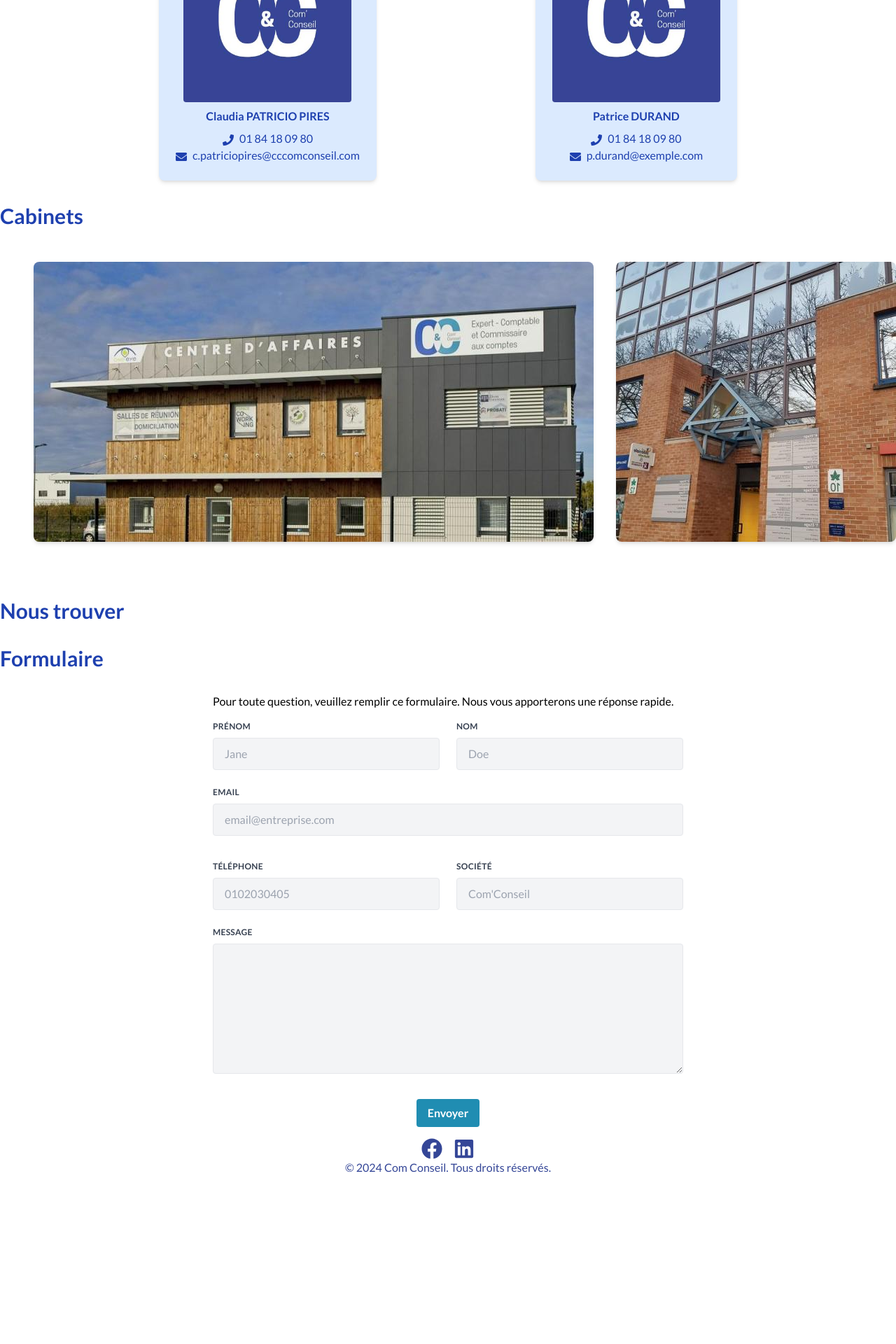
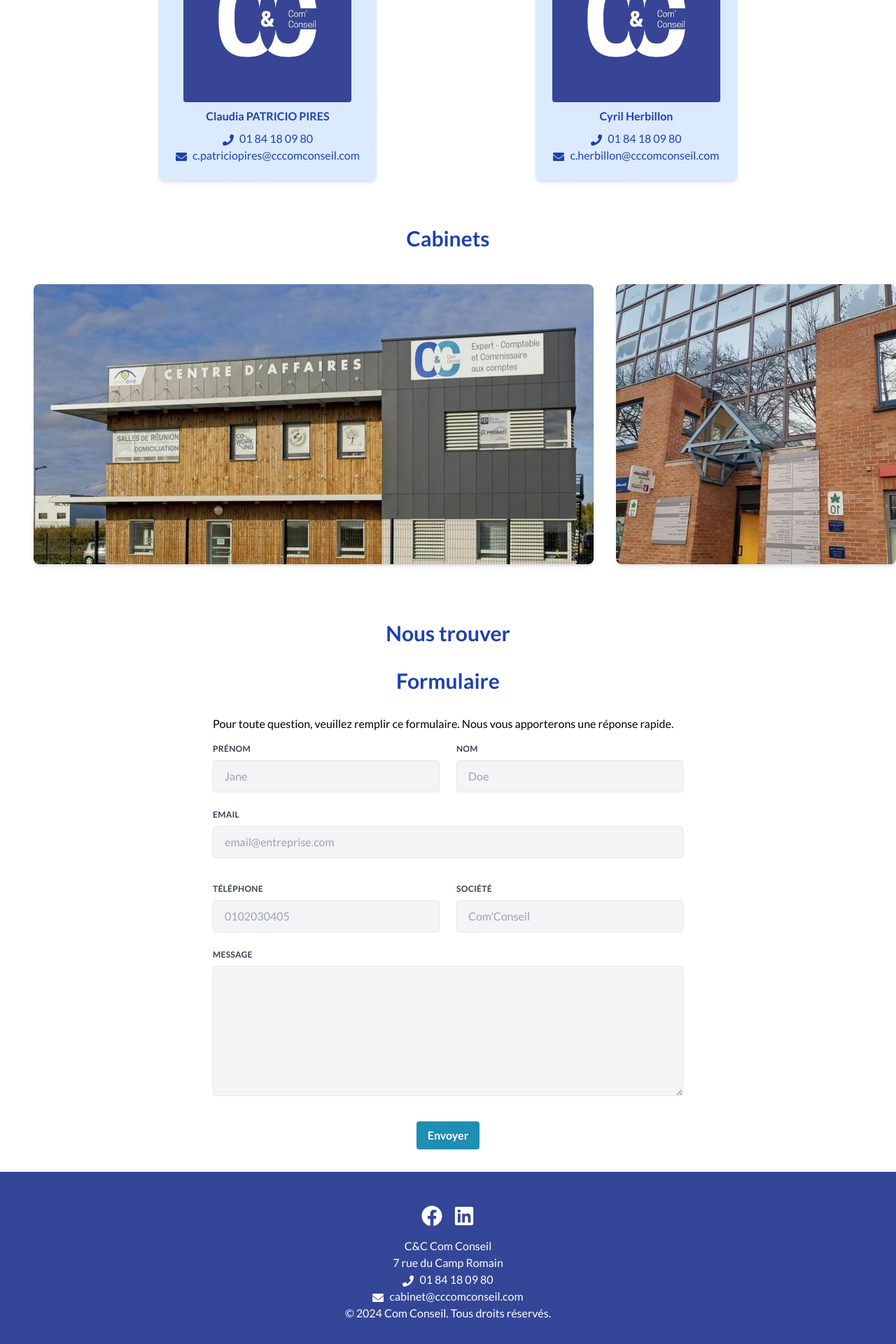
Before and after one commit to AntoineWtz/com-conseil, a React (Create React App) app: page /contact in a window 1280 px wide. Shown: the part 330-2250 px from the top of the page at 70% size. Before the commit the page ends 2026 px from the top, so only its background shows below. Built offline with nearby package versions, Linux system fonts and the light colour scheme.

Commit message:
responsive skills

```diff
--- a/src/layouts/MainLayout.tsx
+++ b/src/layouts/MainLayout.tsx
@@ -1,5 +1,5 @@
 import React from 'react';
-import { FaHome, FaInfoCircle, FaStar, FaTools, FaNewspaper, FaEnvelope, FaUserLock, FaFacebook, FaLinkedin } from 'react-icons/fa';
+import { FaHome, FaInfoCircle, FaStar, FaTools, FaNewspaper, FaEnvelope, FaUserLock, FaFacebook, FaLinkedin, FaPhone } from 'react-icons/fa';
 import { Link } from 'react-router-dom';
 import logo from '../assets/images/com_conseil_logo.png';
 
@@ -39,14 +39,26 @@ const MainLayout: React.FC<{ children: React.ReactNode }> = ({ children }) => {
             <main className="flex-grow">
                 {children}
             </main>
-            <footer className="text-[#344697] p-4 text-center">
-                <div className="flex justify-center space-x-4">
+            <footer className="bg-[#344697] text-white p-8 text-center">
+                <div className="flex justify-center space-x-4 m-4">
                     <a href="https://www.facebook.com/profile.php?id=100057332775141" target="_blank" rel="noreferrer">
                         <FaFacebook className="text-3xl hover:scale-105 duration-200" />
                     </a>
                     <a href="https://www.linkedin.com/company/c-c-com-conseil/" target="_blank" rel="noreferrer">
                         <FaLinkedin className="text-3xl hover:scale-105 duration-200" />
                     </a>
+                </div>
+                <div>
+                    <p>C&C Com Conseil</p>
+                    <p>7 rue du Camp Romain</p>
+                    <div>
+                        <FaPhone className="inline-block mr-2" />
+                        <a href="tel:+330184180980">01 84 18 09 80</a>
+                    </div>
+                    <div>
+                        <FaEnvelope className="inline-block mr-2" />
+                        <a href="mailto:" className="hover:underline">cabinet@cccomconseil.com </a>
+                    </div>
                 </div>
                 <div>&copy; 2024 Com Conseil. Tous droits réservés.</div>
             </footer>
--- a/src/pages/Contact.tsx
+++ b/src/pages/Contact.tsx
@@ -9,8 +9,8 @@ import cabinet2 from '../assets/images/cabinet2.jpg';
 const Contact: React.FC = () => {
     return (
         <MainLayout>
-            <section className="mt-8">
-                <h2 className="text-3xl font-bold text-blue-800">Contactez nos experts</h2>
+            <section className="mt-8 mb-8">
+                <h2 className="text-3xl font-bold text-blue-800 text-center">Contactez nos experts</h2>
                 <div>
                     <div className="flex flex-row justify-evenly items-center mt-8">
                         <div className='flex flex-col items-center bg-blue-100 text-center text-blue-800 p-6 rounded-lg shadow-md'>
@@ -27,30 +27,30 @@ const Contact: React.FC = () => {
                         </div>
                         <div className='flex flex-col items-center bg-blue-100 text-center text-blue-800 p-6 rounded-lg shadow-md'>
                             <img src={logo3} alt="logo" className="w-60 h-60 rounded" />
-                            <h3 className='font-bold m-2'>Patrice DURAND</h3>
+                            <h3 className='font-bold m-2'>Cyril Herbillon</h3>
                             <div>
                                 <FaPhone className="inline-block mr-2" />
                                 <a href="tel:+330184180980">01 84 18 09 80</a>
                             </div>
                             <div>
                                 <FaEnvelope className="inline-block mr-2" />
-                                <a href="mailto:" className="hover:underline">p.durand@exemple.com </a>
+                                <a href="mailto:" className="hover:underline">c.herbillon@cccomconseil.com </a>
                             </div>
                         </div>
                     </div>
                 </div>
-                <h2 className="text-3xl font-bold text-blue-800 mt-8">Cabinets</h2>
+                <h2 className="text-3xl font-bold text-blue-800 mt-16 text-center">Cabinets</h2>
                 <div>
                     <div className='flex flex-row justify-evenly p-8'>
                         <img src={cabinet1} alt="cabinet1" className="m-4 rounded-lg shadow-md" />
                         <img src={cabinet2} alt="cabinet2" className="m-4 rounded-lg shadow-md" />
                     </div>
                 </div>
-                <h2 className="text-3xl font-bold text-blue-800 mt-8">Nous trouver</h2>
+                <h2 className="text-3xl font-bold text-blue-800 mt-8 text-center">Nous trouver</h2>
                 <div>
 
                 </div>
-                <h2 className="text-3xl font-bold text-blue-800 mt-8">Formulaire</h2>
+                <h2 className="text-3xl font-bold text-blue-800 mt-8 text-center">Formulaire</h2>
                 <ContactForm />
             </section>
         </MainLayout>
--- a/src/pages/Home.tsx
+++ b/src/pages/Home.tsx
@@ -30,7 +30,7 @@ const Home: React.FC = () => {
     return (
         <MainLayout>
             <Carousel />
-            <section className="mt-8 px-4 flex flex-col items-center">
+            <section className="mt-8 mb-8 px-4 flex flex-col items-center">
                 <h2 className="text-4xl font-cardo text-[#344697] font-bold mb-4">Bienvenue chez C&C Com'Conseil</h2>
                 <div className="flex flex-col lg:flex-row justify-evenly items-center mb-8">
                     <p className="mt-12 text-lg lg:w-1/2 text-center lg:text-left">Le cabinet C&C Com' Conseil est une société d'expertise comptable implantée à Milly la Forêt, dans l'Essonne en région île de France. Nous sommes inscrits à l'ordre des experts comptables.<br /><br />
@@ -41,7 +41,7 @@ const Home: React.FC = () => {
                     <img src={logo2} alt="Com Conseil" className="h-64 m-12" />
                 </div>
                 <h3 className="text-3xl font-cardo text-[#344697] font-bold mb-4">Découvrez nos compétences</h3>
-                <div className="flex flex-row justify-evenly gap-4 p-4">
+                <div className="flex flex-wrap lg:flex-nowrap justify-evenly gap-4 p-4">
                     {loadingSkills ? (
                         <p>Chargement des compétences...</p>
                     ) : (
--- a/src/pages/Skills.tsx
+++ b/src/pages/Skills.tsx
@@ -22,7 +22,7 @@ const Skills: React.FC = () => {
             <section className="mt-8">
                 <h2 className="text-4xl text-[#344697] font-bold m-8 text-center">Nos Compétences</h2>
                 <p className='m-12 text-xl text-center'>Nos équipes vous accompagnent dans de nombreux domaines d'expertise. <br />Nos compétences variées vous permettent d'avoir un interlocuteur unique, engagé à vos côtés.</p>
-                <div className="flex justify-evenly gap-4 p-8">
+                <div className="flex flex-wrap lg:flex-nowrap justify-evenly gap-4 p-4">
                     {loadingSkills ? (
                         <p>Chargement des compétences...</p>
                     ) : (
```
